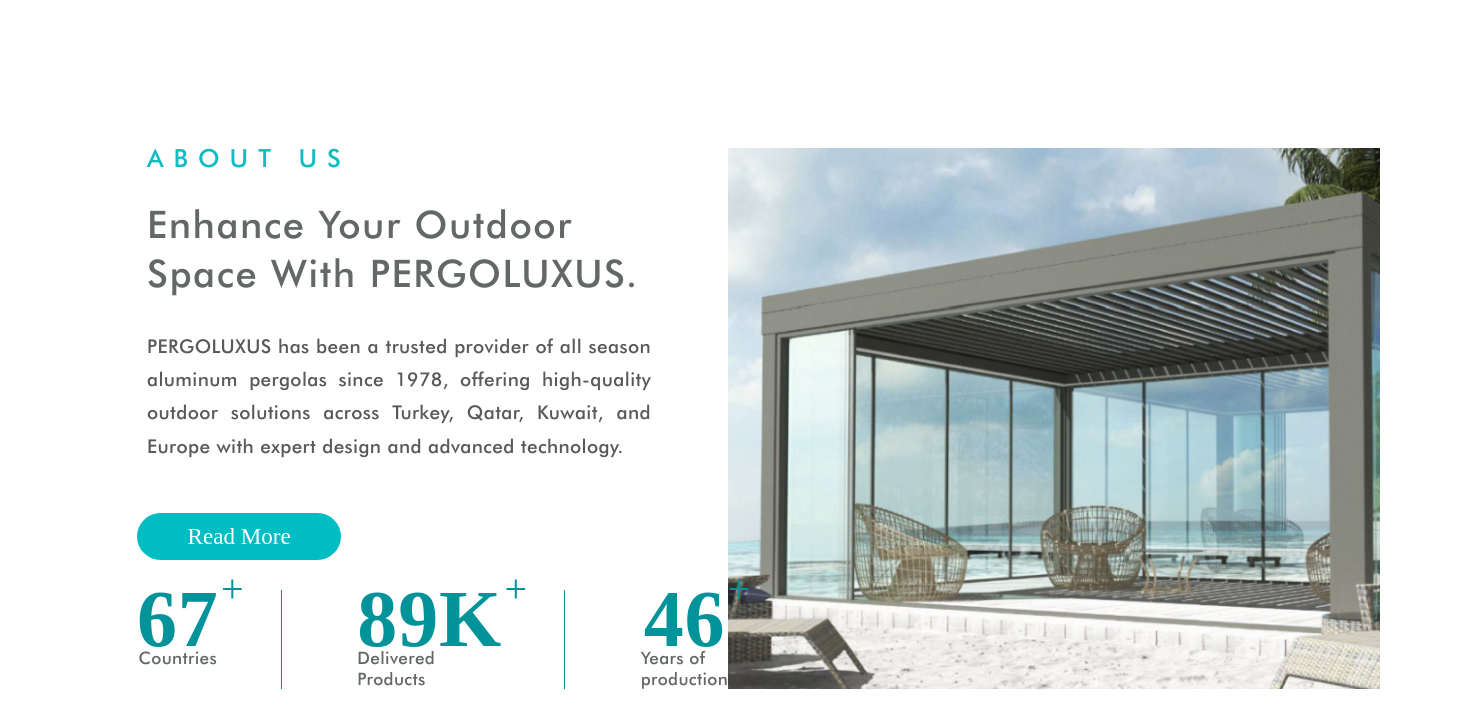
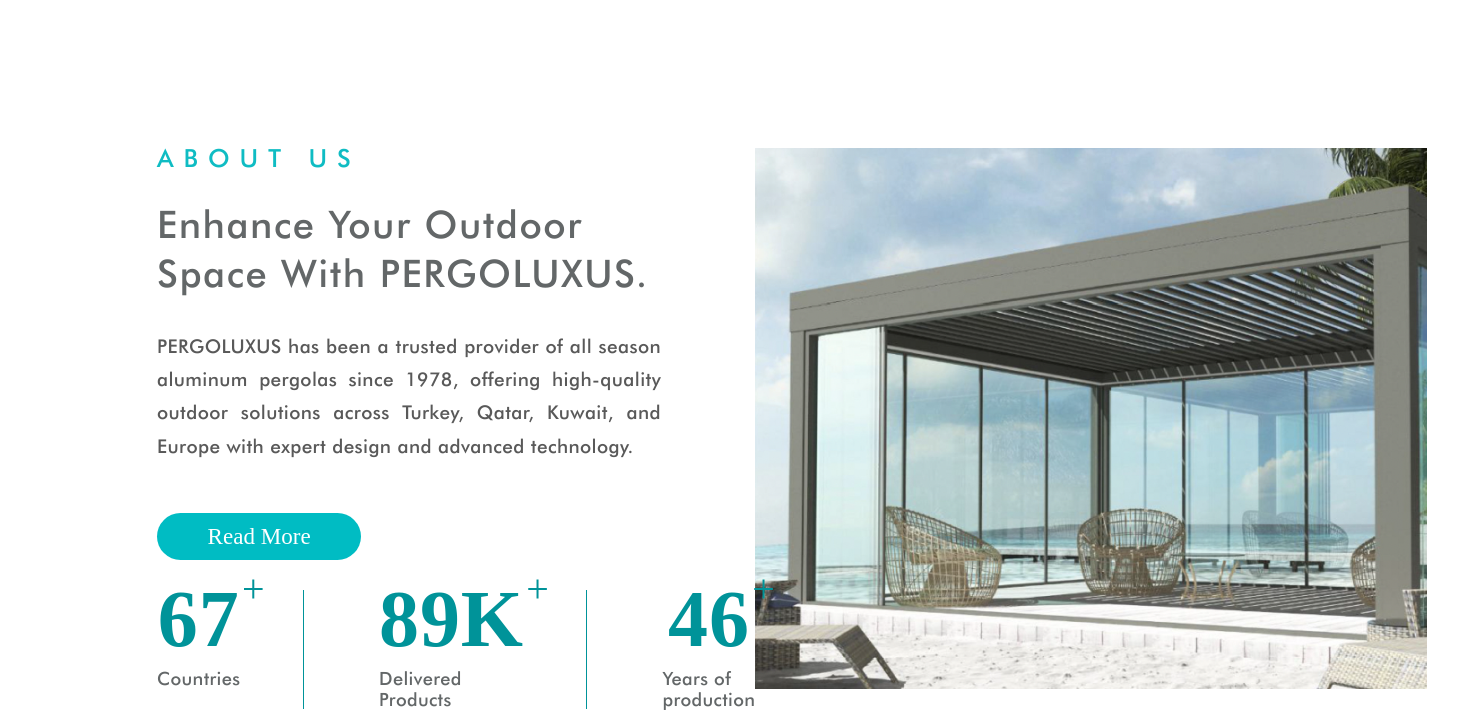
Before and after one commit to hagarSamy/hagarSamy.github.io, a plain HTML site: page home_page.html in a window 1280 px wide. Shown: the part 802-1520 px from the top of the page, 1460 px wide, since content can reach past the window. Drawn offline with Linux system fonts and the light colour scheme; files whose address does not match are found by name; a web font is replaced by a local one.

Commit message:
abou-us-sec styles update

```diff
--- a/styles/hp.css
+++ b/styles/hp.css
@@ -165,6 +165,7 @@ body {
   padding-right: 20px;
   justify-content: space-between;
   flex-direction: column;
+  margin-left: 30px;
 }
 h1 {
   font-family: futura;
@@ -217,14 +218,14 @@ p {
   display: inline-block;
   margin-bottom: 30px;
   margin-right: auto;
-  margin-left: 10px;
+  margin-left: 30px;
   margin-top: 31px;
 }
 .statistics {
   display: flex;
   justify-content: flex-start;
   margin-top: 0px;
-  margin-left: 10px;
+  margin-left: 30px;
   gap: 15px;
   margin-bottom: 20px;
 }
@@ -271,27 +272,28 @@ p {
 .label {
   color: var(--Color-3, #636768);
   font-family: futura;
-  font-size: 17.15px;
+  font-size: 18.25px;
   font-style: normal;
   font-weight: 500;
   line-height: 20.182px; /* 117.679% */
   letter-spacing: 0.343px;
+  margin-top: 20px;
 }
 
 .image-containerUs {
   /* max-width: 40%; */
-  width: 732px;
+  width: 672px;
   height: 641px;
   flex-shrink: 0;
   display: flex;
   justify-content: center;
+  margin-right: 110px;
 }
 
 img {
   display: block;
   width: 150%;
   height: auto;
-  margin-right: 80px;
   object-fit: cover;
   margin-top: 100px;
 }
```
